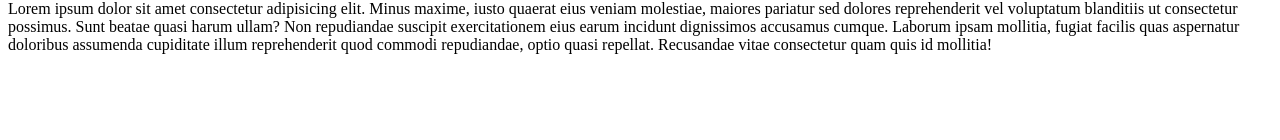
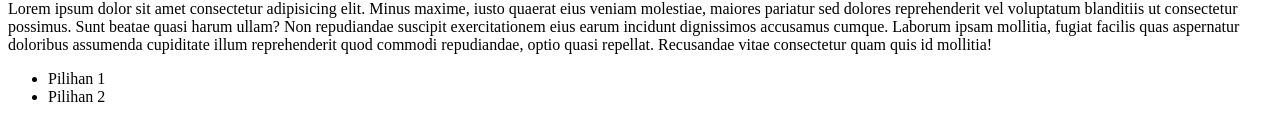
Before and after one commit to FuadIzul/test-git-2, a plain HTML site: page index.html in a window 1280 px wide. Shown: the part 150-290 px from the top of the page. Drawn offline with Linux system fonts and the light colour scheme.

Commit message:
menambahkan list

```diff
--- a/index.html
+++ b/index.html
@@ -26,5 +26,10 @@
       reprehenderit quod commodi repudiandae, optio quasi repellat. Recusandae
       vitae consectetur quam quis id mollitia!
     </p>
+
+    <ul>
+      <li>Pilihan 1</li>
+      <li>Pilihan 2</li>
+    </ul>
   </body>
 </html>
```
